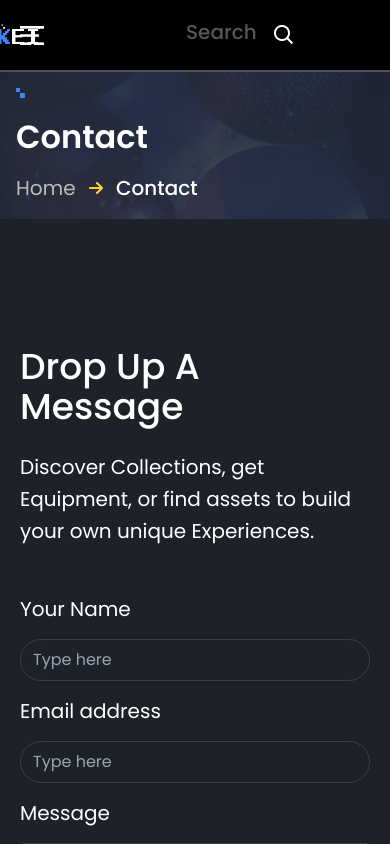
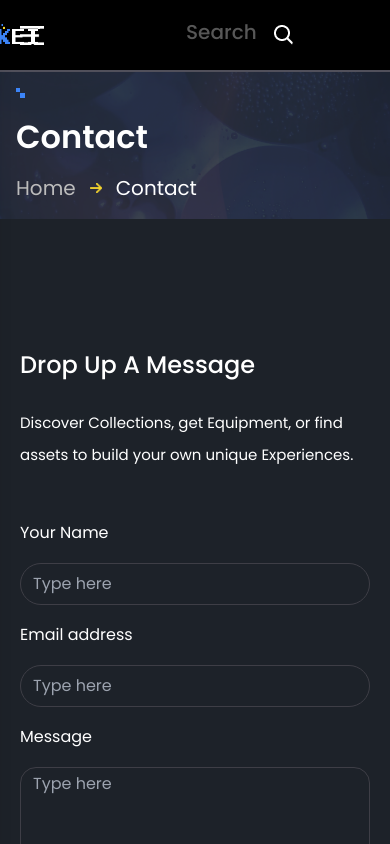
Before and after one commit to Ahsan855/kei-blokhin, a React (Create React App) app: page /contact in a window 390 px wide. Shown: the top 844 px of the page. Built offline with nearby package versions, Linux system fonts and the light colour scheme.

Commit message:
contact section completed responsive

```diff
--- a/src/Components/Pages/Contact/Contact.js
+++ b/src/Components/Pages/Contact/Contact.js
@@ -1,7 +1,8 @@
 import React from "react";
 import titleIcon from "../../../Assets/Icons/titleIcon.png";
 import contactPhoto from "../../../Assets/Images/Contact.png";
-import contactBread from "../../../Assets/Images/_breadcrumbs.png";
+import contactIcon from "../../../Assets/Icons/Icon.png";
+import { Link } from "react-router-dom";
 
 const Contact = () => {
   return (
@@ -13,25 +14,36 @@ const Contact = () => {
             <h1 className="text-[#FFFFFF] font-semibold mb-3 md:mb-4  pt-[15px] leading-[48px] text-[32px]  lg:text-[48px] md:text-[40px] ">
               Contact
             </h1>
-            <img
-              src={contactBread}
-              className="sm:h-[23px] sm:w-[131px]"
-              alt=""
-            />
+            <div className="flex flex-row items-center">
+              <Link to="/">
+                <h2 className="text-[#BCBCBC] text-[20px] sm:text-[15px]">
+                  Home
+                </h2>
+              </Link>
+              <img
+                src={contactIcon}
+                className="w-[12px] h-[10px] mx-[14px]"
+                alt=""
+              />
+              <h2 className="text-white text-[20px] sm:text-[15px]">Contact</h2>
+            </div>
           </div>
         </div>
         <div className="max-w-[1200px]  mx-auto">
-          <div className="grid sm:grid-cols-1 gap-4 md:grid-cols-1 lg:grid-cols-2 px-5 md:px-12 pt-24 pb-12">
+          <div className="grid sm:grid-cols-1 gap-4 md:grid-cols-1 lg:grid-cols-2 px-5 md:px-8 pt-24 pb-12">
             <div className="bg-[#1D2229]md:py-8 mt-8 md:mt-0">
-              <h2 className="text-white text-4xl mb-6 font-medium title-font">
+              <h2 className="text-white text-[24px] md:text-4xl  mb-6 font-medium title-font">
                 Drop Up A Message
               </h2>
-              <p className="leading-8 mb-12 text-[20px] text-white">
+              <p className="leading-8 mb-12 text-[15px] md:text-[20px] text-white">
                 Discover Collections, get Equipment, or find assets to build
                 your own unique Experiences.
               </p>
               <div className="relative mb-4">
-                <label for="name" className="leading-7 text-[20px] text-white">
+                <label
+                  for="name"
+                  className="leading-7 md:text-[20px] text-[16px] text-white"
+                >
                   Your Name
                 </label>
                 <input
@@ -43,7 +55,10 @@ const Contact = () => {
                 />
               </div>
               <div className="relative mb-4">
-                <label for="email" className="leading-7 text-[20px] text-white">
+                <label
+                  for="email"
+                  className="leading-7 md:text-[20px] text-[16px] text-white"
+                >
                   Email address
                 </label>
                 <input
@@ -57,7 +72,7 @@ const Contact = () => {
               <div className="relative mb-4">
                 <label
                   for="message"
-                  className="leading-7 mb-4 text-[20px] text-white"
+                  className="leading-7 mb-4 md:text-[20px] text-[16px] text-white"
                 >
                   Message
                 </label>
@@ -65,10 +80,10 @@ const Contact = () => {
                   id="message"
                   name="message"
                   placeholder="Type here"
-                  className="w-full mt-4 bg-[#1D2229] rounded border border-[#3E3E46]  h-[100px] text-base outline-none text-gray-700 py-1 px-3 resize-none leading-6 transition-colors duration-200 ease-in-out"
+                  className="w-full mt-4 bg-[#1D2229] rounded-2xl border border-[#3E3E46]  h-[100px] text-base outline-none text-gray-700 py-1 px-3 resize-none leading-6 transition-colors duration-200 ease-in-out"
                 ></textarea>
               </div>
-              <button className="py-[12px] px-[32px] w-full md:w-1/2 text-white rounded-full box-border border-2 border-[#F6D62E] text-[16px] font-semibold leading-[24px]">
+              <button className="py-[12px] px-[32px] w-full md:w-1/2 text-white rounded-full box-border border-2 border-[#F6D62E] text-[16px] md:text-[24px] font-semibold leading-[24px]">
                 Send Message
               </button>
             </div>
```
Also changed, not shown: src/Assets/Icons/Icon.png (added).
